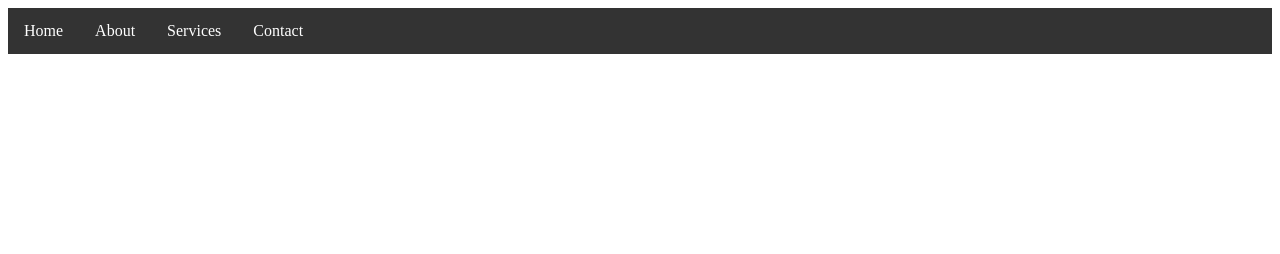
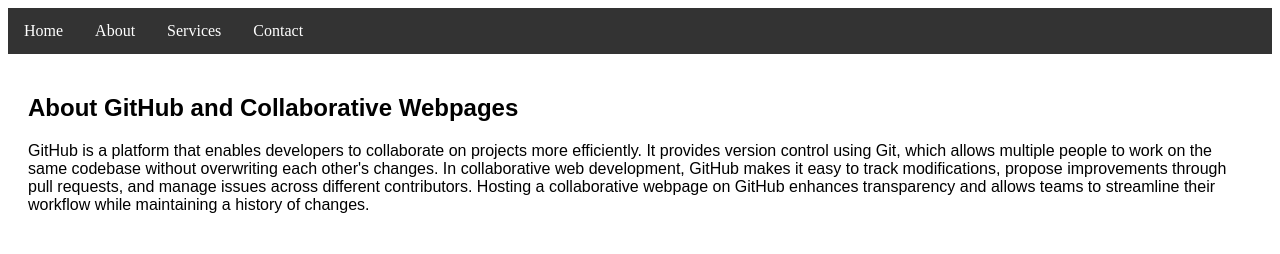
Before and after one commit to RedziMar21/Collaborative-Webpage, a plain HTML site: page index.html in a window 1280 px wide. Drawn offline with Linux system fonts and the light colour scheme.

Commit message:
Updated content

```diff
--- a/index.html
+++ b/index.html
@@ -21,6 +21,12 @@
       background-color: #ddd;
       color: black;
     }
+
+    article {
+      padding: 20px;
+      color: black;
+      font-family: Arial, sans-serif;
+    }
   </style>
 </head>
 <body>
@@ -30,5 +36,16 @@
     <a href="#services">Services</a>
     <a href="#contact">Contact</a>
   </nav>
+
+  <article>
+    <h2>About GitHub and Collaborative Webpages</h2>
+    <p>
+      GitHub is a platform that enables developers to collaborate on projects more efficiently.
+      It provides version control using Git, which allows multiple people to work on the same codebase without overwriting each other's changes.
+      In collaborative web development, GitHub makes it easy to track modifications, propose improvements through pull requests,
+      and manage issues across different contributors. Hosting a collaborative webpage on GitHub enhances transparency and allows teams
+      to streamline their workflow while maintaining a history of changes.
+    </p>
+  </article>
 </body>
 </html>
```
